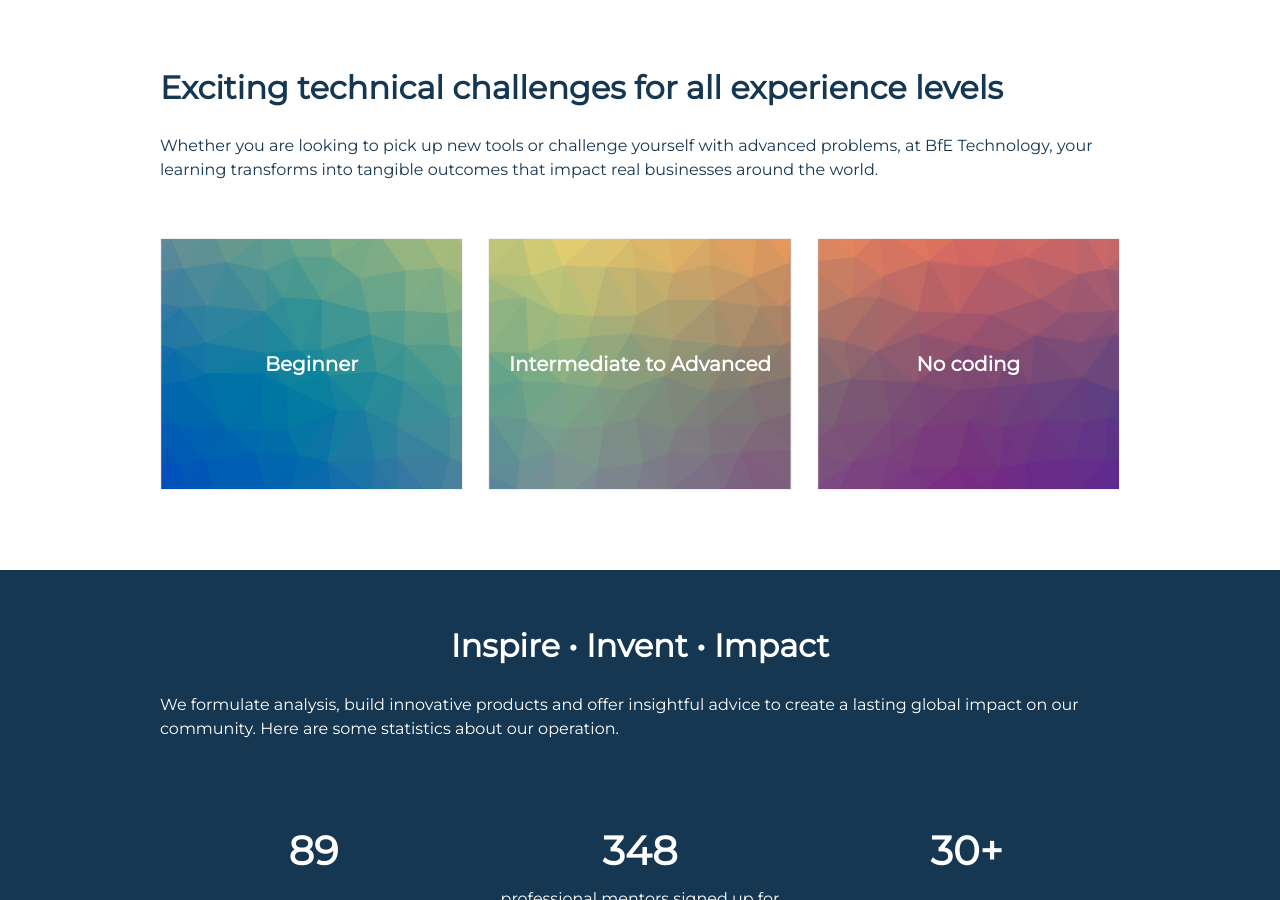
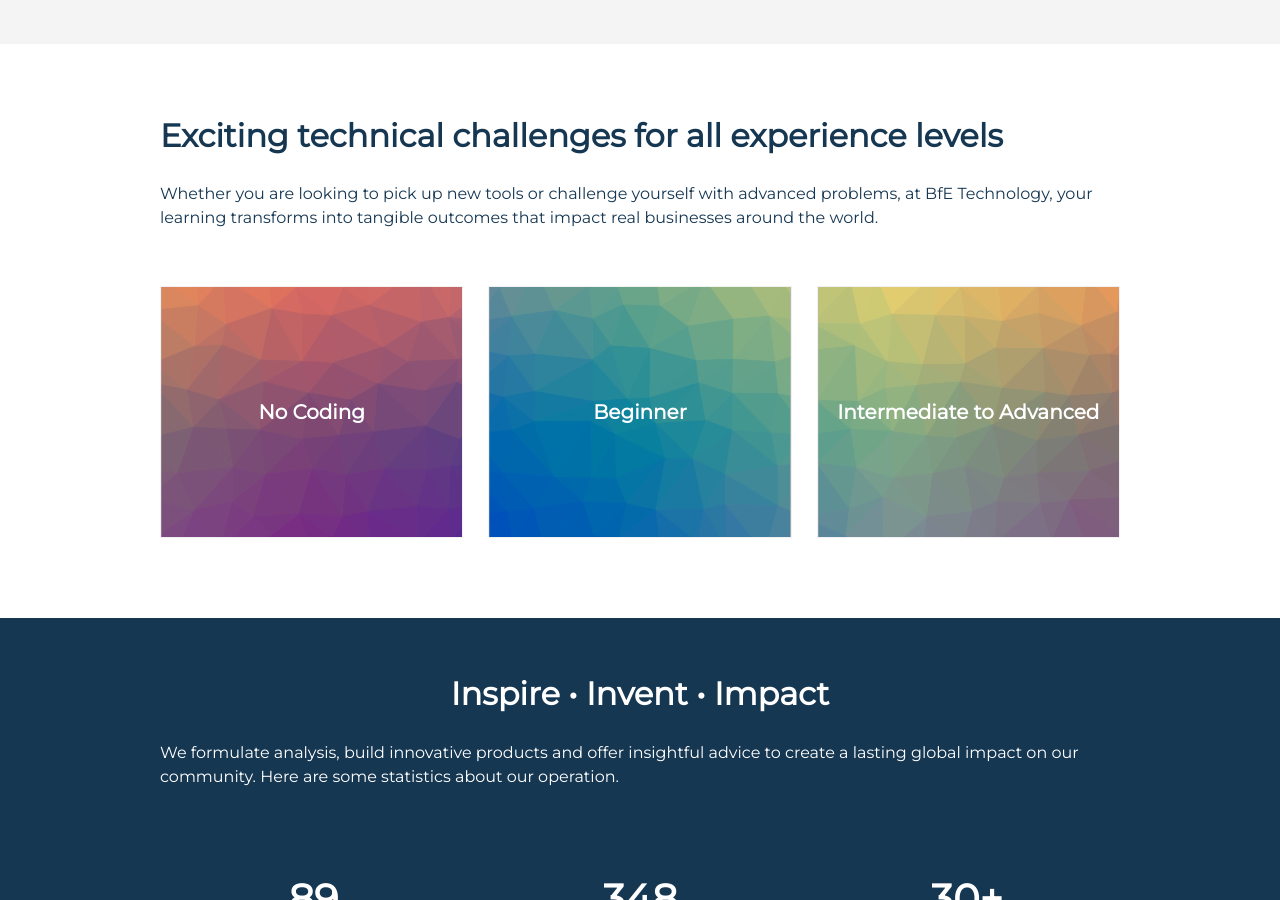
Before and after one commit to BfE-Technology/BfE-Technology.github.io, a Jekyll site: the page built from index.md, in a window 1280 px wide and 900 px high, scrolled down 3924 px. Built offline with Jekyll 4.4.1, drawn with Linux system fonts in a browser that asks for light colours; nearby versions of some CDN libraries; some of the changed text lies outside the part shown.

Commit message:
Update index.md

```diff
--- a/index.md
+++ b/index.md
@@ -205,6 +205,8 @@ If there is anything you want to contribute that is not listed here and yet woul
   <br>
   <h2 style="text-align: center;">Tech Stack</h2>
   <div id="tech-stack">
+     <div>We currently work with the following platforms and tools:</div>
+     <br>
      <div class="tech-stack-logos">
        <a href="https://azure.microsoft.com/" target="_blank"><img src="assets/img/azure.svg"></a>
        <a href="https://azure.microsoft.com/" target="_blank"><img src="assets/img/github.png"></a>
@@ -274,6 +276,26 @@ Whether you are looking to pick up new tools or challenge yourself with advanced
     <div class="flip-card">
       <div class="flip-card-inner">
         <div class="flip-card-front">
+          <img src="assets/img/colors.png" id="no-coding">
+          <div>No Coding</div>
+        </div>
+        <div class="flip-card-back">
+          <div>
+            Contribute your unique set of skills to our technology team via
+            <ul>
+              <li>Business Analytics,</li>
+              <li>Product Management,</li>
+              <li>Partnerships, </li>
+              <li>Branding and Design, </li>
+              <li>and anything you can think of!</li>
+            </ul>
+          </div>
+        </div>
+      </div>
+    </div>
+    <div class="flip-card">
+      <div class="flip-card-inner">
+        <div class="flip-card-front">
           <img src="assets/img/colors.png" id="beginner">
           <div>Beginner</div>
         </div>
@@ -305,26 +327,6 @@ Whether you are looking to pick up new tools or challenge yourself with advanced
               <li>Technical Advisory for our startups,</li>
               <li>Presenter at our workshops and talks, and/or</li>
               <li><a href="https://www.bridgesforenterprise.com/professionals" target="_blank">Professional Technology Mentor.</a></li>
-            </ul>
-          </div>
-        </div>
-      </div>
-    </div>
-    <div class="flip-card">
-      <div class="flip-card-inner">
-        <div class="flip-card-front">
-          <img src="assets/img/colors.png" id="no-coding">
-          <div>No coding</div>
-        </div>
-        <div class="flip-card-back">
-          <div>
-            Contribute your unique set of skills to our technology team via
-            <ul>
-              <li>Business Analytics,</li>
-              <li>Product Management,</li>
-              <li>Partnerships, </li>
-              <li>Branding and Design, </li>
-              <li>and anything you can think of!</li>
             </ul>
           </div>
         </div>
@@ -372,10 +374,6 @@ Whether you are looking to pick up new tools or challenge yourself with advanced
     <div class="stats-container">
       <div class="number">5</div>
       <div class="desc">city chapters</div>
-    </div>
-    <div class="stats-container">
-      <div class="number">2</div>
-      <div class="desc">major web platforms<br>(with 2 more on the way)</div>
     </div>
     <div class="stats-container">
       <div class="number">65</div>
```
